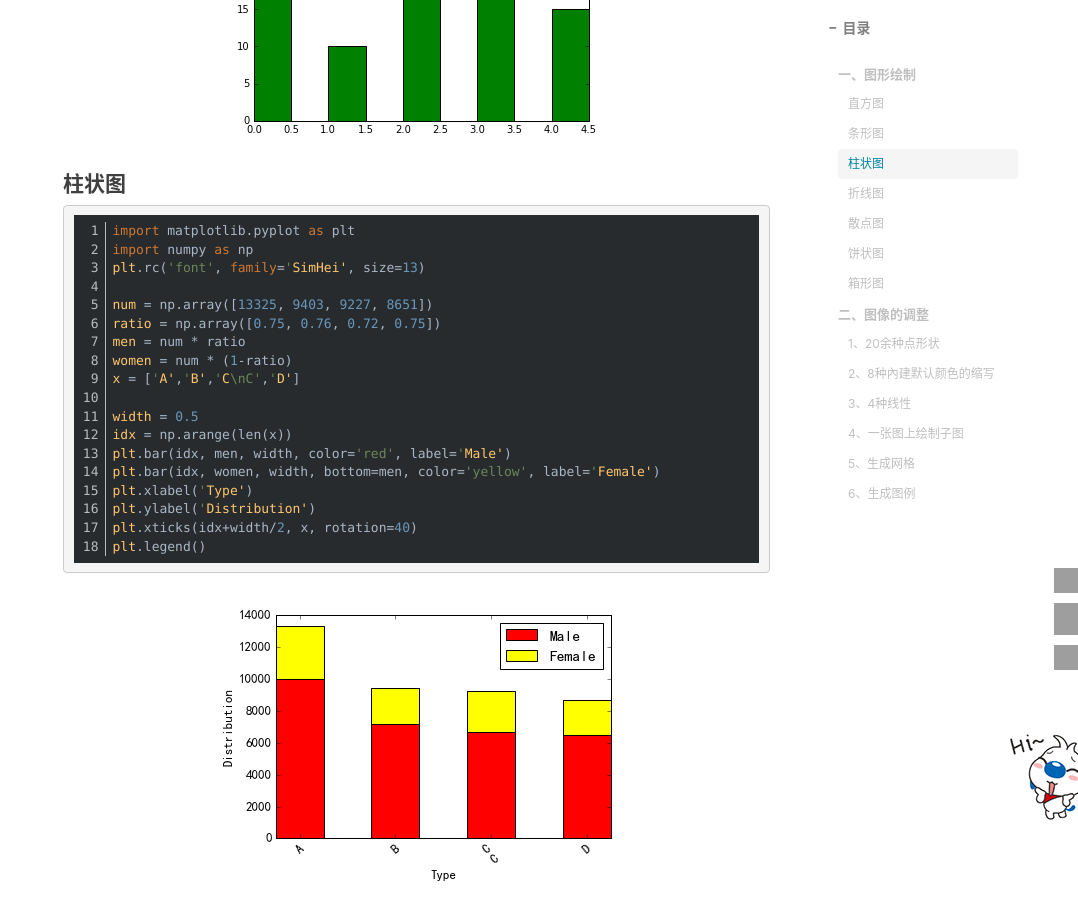
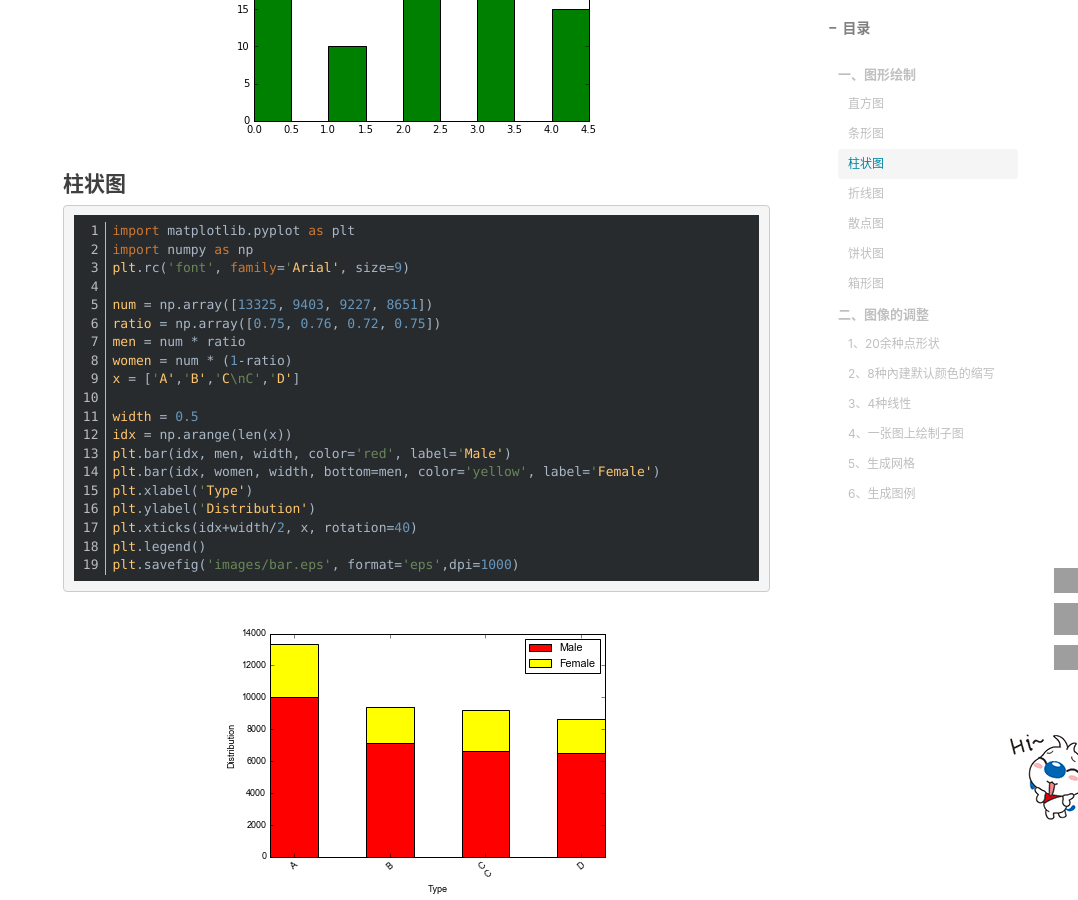
Before and after one commit to yuchen112358/yuchen112358.github.io, a Jekyll site: the page built from _posts/2017-02-06-python-draw.md, in a window 1280 px wide and 900 px high, scrolled down 2297 px. Shown: the whole window, without its empty margins (202-1280 px from the left). Built offline with Jekyll 4.4.1, drawn with Linux system fonts in a browser that asks for light colours; nearby versions of some CDN libraries; comment, search, counter and statistics services are not loaded; grey boxes are pictures that could not be loaded.

Commit message:
python draw pictures

````diff
--- a/_posts/2017-02-06-python-draw.md
+++ b/_posts/2017-02-06-python-draw.md
@@ -84,7 +84,7 @@ plt.show()
 ```python
 import matplotlib.pyplot as plt
 import numpy as np
-plt.rc('font', family='SimHei', size=13)
+plt.rc('font', family='Arial', size=9)
 
 num = np.array([13325, 9403, 9227, 8651])
 ratio = np.array([0.75, 0.76, 0.72, 0.75])
@@ -100,9 +100,10 @@ plt.xlabel('Type')
 plt.ylabel('Distribution')
 plt.xticks(idx+width/2, x, rotation=40)
 plt.legend()
+plt.savefig('images/bar.eps', format='eps',dpi=1000)
 ```
 
-![png](/images/posts/python/output_34_1.png)
+![png](/images/posts/python/output_34_0.png)
 
 #### 折线图
 
````
Also changed, not shown: images/posts/python/output_34_0.png (added), images/posts/python/output_34_1.png (deleted).
